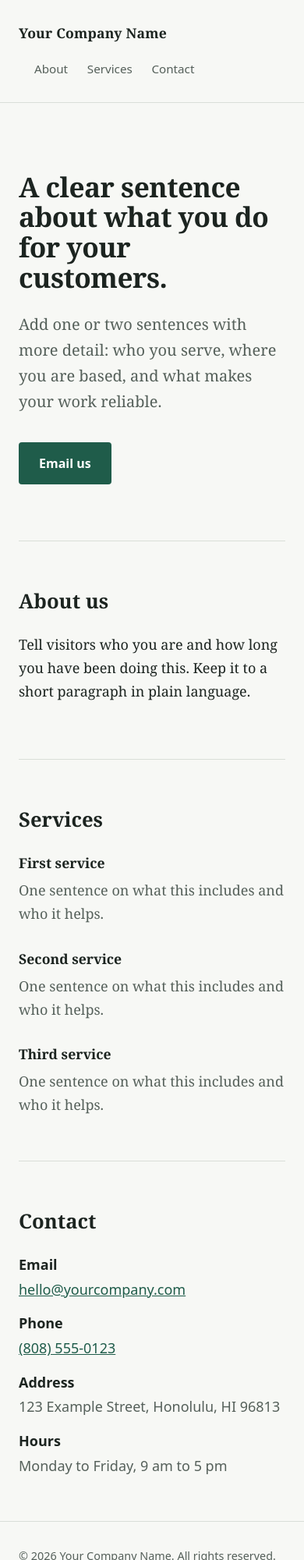
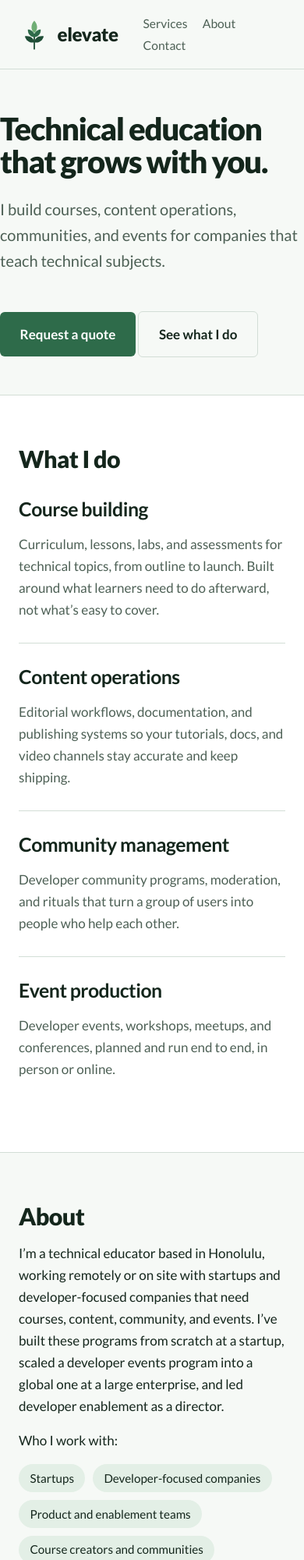
Before and after one commit to vjwang/elevate-us-site, a plain HTML site: page index.html in a window 390 px wide. Shown: the top 2000 px of the page at 78% size. Drawn offline with Linux system fonts and the light colour scheme.

Commit message:
Revise index.html for branding and content updates
Updated page title, description, and styles for improved branding and responsiveness. Enhanced content structure and added new sections for services and contact.

```diff
--- a/index.html
+++ b/index.html
@@ -2,145 +2,169 @@
 <html lang="en">
 <head>
 <meta charset="utf-8">
-<meta name="viewport" content="width=device-width, initial-scale=1">
-<!-- EDIT: page title and description (shown in Google results and browser tabs) -->
-<title>Elevate Us, LLC</title>
-<meta name="description" content="Courses, content, and community, built by someone who’s done it.">
+<meta name="viewport" content="width=device-width, initial-scale=1, viewport-fit=cover">
+<title>elevate · Technical education</title>
+<meta name="description" content="Technical education that grows with you. Courses, content operations, community, and events for developer-focused companies. Based in San Francisco, remote or on site.">
+<link rel="preconnect" href="https://fonts.googleapis.com">
+<link rel="preconnect" href="https://fonts.gstatic.com" crossorigin>
+<link href="https://fonts.googleapis.com/css2?family=Lato:wght@400;700;900&display=swap" rel="stylesheet">
 <style>
-  :root {
-    --bg: #f7f8f5;
-    --ink: #1c2420;
-    --muted: #55605a;
-    --accent: #1f5c4a;
-    --accent-ink: #ffffff;
-    --line: #d9ded8;
+:root{
+  --bg:#f6f9f6; --surface:#ffffff; --ink:#14261c; --muted:#4d6055;
+  --line:#d3ded6; --accent:#2e6b4a; --accent-ink:#ffffff; --tint:#e3efe6;
+  --m1:#1f4d36; --m2:#2e6b4a; --m3:#6fae75;
+  box-sizing:border-box;
+  padding-top:env(safe-area-inset-top,0px);
+  padding-bottom:env(safe-area-inset-bottom,0px);
 }
-  @media (prefers-color-scheme: dark) {
-    :root {
-      --bg: #121815;
-      --ink: #eef1ed;
-      --muted: #a2ada6;
-      --accent: #6fcfae;
-      --accent-ink: #0d1a14;
-      --line: #2a342e;
+@media (prefers-color-scheme: dark){
+  :root:not([data-theme="light"]){
+    --bg:#0f1a14; --surface:#15231b; --ink:#e6f1e9; --muted:#9db3a4;
+    --line:#28392f; --accent:#6fae75; --accent-ink:#0f1a14; --tint:#18301f;
+    --m1:#3e8a5c; --m2:#5ba877; --m3:#8fd0a0;
   }
 }
-  * { box-sizing: border-box; }
-  html { scroll-behavior: smooth; }
-  body {
-    margin: 0;
-    background: var(--bg);
-    color: var(--ink);
-    font-family: Georgia, "Iowan Old Style", "Times New Roman", serif;
-    line-height: 1.65;
-    font-size: 18px;
+:root[data-theme="dark"]{
+  --bg:#0f1a14; --surface:#15231b; --ink:#e6f1e9; --muted:#9db3a4;
+  --line:#28392f; --accent:#6fae75; --accent-ink:#0f1a14; --tint:#18301f;
+  --m1:#3e8a5c; --m2:#5ba877; --m3:#8fd0a0;
 }
-  .wrap { max-width: 720px; margin: 0 auto; padding: 0 24px; }
-  header { padding: 28px 0; border-bottom: 1px solid var(--line); }
-  header .wrap { display: flex; justify-content: space-between; align-items: center; gap: 16px; flex-wrap: wrap; }
-  .brand { font-weight: 700; font-size: 1.1rem; letter-spacing: 0.01em; }
-  nav a { margin-left: 20px; color: var(--muted); text-decoration: none; font-family: system-ui, sans-serif; font-size: 0.95rem; }
-  nav a:hover { color: var(--ink); }
-  a:focus-visible, .button:focus-visible { outline: 3px solid var(--accent); outline-offset: 3px; }
-
-  .hero { padding: 88px 0 72px; }
-  h1 { font-size: clamp(2.2rem, 6vw, 3.4rem); line-height: 1.1; margin: 0 0 24px; letter-spacing: -0.015em; }
-  .lead { font-size: 1.25rem; color: var(--muted); max-width: 34em; margin: 0 0 36px; }
-  .button {
-    display: inline-block; background: var(--accent); color: var(--accent-ink);
-    padding: 14px 26px; border-radius: 4px; text-decoration: none;
-    font-family: system-ui, sans-serif; font-weight: 600; font-size: 1rem;
+html{scroll-padding-top:env(safe-area-inset-top,0px);scroll-behavior:smooth}
+*{box-sizing:border-box}
+body{
+  margin:0;background:var(--bg);color:var(--ink);
+  font-family:Lato,"Helvetica Neue",Arial,sans-serif;
+  font-size:1.0625rem;line-height:1.65;
 }
-  .button:hover { filter: brightness(1.08); }
-
-  section { padding: 56px 0; border-top: 1px solid var(--line); }
-  h2 { font-size: 1.6rem; margin: 0 0 20px; }
-  h3 { font-size: 1.1rem; margin: 0 0 6px; }
-  p { margin: 0 0 16px; }
-  .services { display: grid; gap: 28px; }
-  .services p { color: var(--muted); margin: 0; }
-  dl { margin: 0; font-family: system-ui, sans-serif; }
-  dt { font-weight: 600; margin-top: 14px; }
-  dd { margin: 2px 0 0; color: var(--muted); }
-  dd a { color: var(--accent); }
-  footer { padding: 32px 0 48px; border-top: 1px solid var(--line); color: var(--muted); font-family: system-ui, sans-serif; font-size: 0.9rem; }
+a{color:inherit}
+:focus-visible{outline:3px solid var(--accent);outline-offset:3px;border-radius:2px}
+.wrap{max-width:960px;margin:0 auto;padding:0 1.5rem}
+header{padding:1rem 0;border-bottom:1px solid var(--line)}
+header .wrap{display:flex;justify-content:space-between;align-items:center;gap:1rem}
+.brand{display:flex;align-items:center;gap:.6rem;font-weight:900;font-size:1.5rem;letter-spacing:-.02em;text-decoration:none}
+.logo .s1{stroke:var(--m1)} .logo .f1{fill:var(--m1)} .logo .f2{fill:var(--m2)} .logo .f3{fill:var(--m3)}
+nav a{margin-left:1.5rem;text-decoration:none;color:var(--muted);font-size:.975rem}
+nav a:hover{color:var(--ink)}
+.hero{padding:5.5rem 0 4.5rem}
+h1{
+  font-size:clamp(2.5rem,6.5vw,4.5rem);line-height:1.04;letter-spacing:-.035em;
+  margin:0 0 1.5rem;font-weight:900;max-width:15ch;
+}
+.lede{font-size:1.25rem;color:var(--muted);max-width:50ch;margin:0 0 2.25rem}
+.btn{
+  display:inline-block;background:var(--accent);color:var(--accent-ink);
+  padding:.9rem 1.6rem;border-radius:6px;font-weight:700;text-decoration:none;
+}
+.btn:hover{filter:brightness(1.1)}
+.btn.ghost{background:transparent;color:var(--ink);border:1px solid var(--line);margin-left:.75rem}
+h2{font-size:1.9rem;letter-spacing:-.02em;margin:0 0 2rem;line-height:1.15;font-weight:900}
+section{padding:4rem 0}
+.services{background:var(--surface);border-top:1px solid var(--line);border-bottom:1px solid var(--line)}
+.row{
+  display:grid;grid-template-columns:minmax(0,1fr) minmax(0,1.5fr);gap:1rem 3rem;
+  padding:1.75rem 0;border-top:1px solid var(--line);
+}
+.row:first-of-type{border-top:0;padding-top:0}
+.row h3{margin:0;font-size:1.55rem;letter-spacing:-.02em;line-height:1.2;font-weight:700}
+.row p{margin:0;color:var(--muted);max-width:56ch}
+.about{display:grid;grid-template-columns:minmax(0,1fr) minmax(0,1.5fr);gap:1rem 3rem}
+.about h2{margin:0}
+.about p{margin:0 0 1rem;max-width:60ch}
+.audience{margin:0;padding:0;list-style:none;display:flex;flex-wrap:wrap;gap:.6rem}
+.audience li{background:var(--tint);padding:.35rem .9rem;border-radius:999px;font-size:.95rem}
+.contact{background:var(--tint)}
+.contact .box{max-width:620px}
+.contact p{color:var(--muted);margin:0 0 1.75rem}
+footer{padding:2rem 0;color:var(--muted);font-size:.9rem}
+@media (max-width:700px){
+  .row,.about{grid-template-columns:1fr}
+  nav a{margin-left:1rem}
+  .hero{padding:3.5rem 0 3rem}
+  .btn.ghost{margin:.75rem 0 0}
+}
 </style>
 </head>
 <body>
-
 <header>
   <div class="wrap">
-    <!-- EDIT: company name -->
-    <div class="brand">Your Company Name</div>
-    <nav>
+    <a class="brand" href="#top">
+      <svg class="logo" viewBox="14 10 172 176" width="40" height="40" aria-hidden="true">
+        <path d="M100 180 L100 96" class="s1" stroke-width="8" stroke-linecap="round" fill="none"/>
+        <path d="M0 0 C20 -14 20 -46 0 -66 C-20 -46 -20 -14 0 0 Z" class="f1" transform="translate(100 142) rotate(-58) scale(.95)"/>
+        <path d="M0 0 C20 -14 20 -46 0 -66 C-20 -46 -20 -14 0 0 Z" class="f1" transform="translate(100 142) rotate(58) scale(.95)"/>
+        <path d="M0 0 C20 -14 20 -46 0 -66 C-20 -46 -20 -14 0 0 Z" class="f2" transform="translate(100 114) rotate(-40) scale(.85)"/>
+        <path d="M0 0 C20 -14 20 -46 0 -66 C-20 -46 -20 -14 0 0 Z" class="f2" transform="translate(100 114) rotate(40) scale(.85)"/>
+        <path d="M0 0 C20 -14 20 -46 0 -66 C-20 -46 -20 -14 0 0 Z" class="f3" transform="translate(100 90) scale(1.05)"/>
+      </svg>
+      elevate
+    </a>
+    <nav aria-label="Main">
+      <a href="#work">Services</a>
       <a href="#about">About</a>
-      <a href="#services">Services</a>
       <a href="#contact">Contact</a>
     </nav>
   </div>
 </header>
 
-<main>
-  <div class="wrap">
-
-    <div class="hero">
-      <!-- EDIT: headline and intro -->
-      <h1>A clear sentence about what you do for your customers.</h1>
-      <p class="lead">Add one or two sentences with more detail: who you serve, where you are based, and what makes your work reliable.</p>
-      <!-- EDIT: replace with your email address -->
-      <a class="button" href="mailto:hello@yourcompany.com">Email us</a>
+<main id="top">
+  <div class="wrap hero">
+    <h1>Technical education that grows with you.</h1>
+    <p class="lede">I build courses, content operations, communities, and events for companies that teach technical subjects.</p>
+    <a class="btn" href="mailto:hello@example.com?subject=Quote%20request">Request a quote</a>
+    <a class="btn ghost" href="#work">See what I do</a>
   </div>
 
-    <section id="about">
-      <h2>About us</h2>
-      <!-- EDIT: a short paragraph about the company -->
-      <p>Tell visitors who you are and how long you have been doing this. Keep it to a short paragraph in plain language.</p>
-    </section>
-
-    <section id="services">
-      <h2>Services</h2>
-      <div class="services">
-        <!-- EDIT: replace with your real services; copy a block to add more, delete one to remove -->
-        <div>
-          <h3>First service</h3>
-          <p>One sentence on what this includes and who it helps.</p>
+  <section class="services" id="work">
+    <div class="wrap">
+      <h2>What I do</h2>
+      <div class="row">
+        <h3>Course building</h3>
+        <p>Curriculum, lessons, labs, and assessments for technical topics, from outline to launch. Built around what learners need to do afterward, not what’s easy to cover.</p>
       </div>
-        <div>
-          <h3>Second service</h3>
-          <p>One sentence on what this includes and who it helps.</p>
+      <div class="row">
+        <h3>Content operations</h3>
+        <p>Editorial workflows, documentation, and publishing systems so your tutorials, docs, and video channels stay accurate and keep shipping.</p>
       </div>
-        <div>
-          <h3>Third service</h3>
-          <p>One sentence on what this includes and who it helps.</p>
+      <div class="row">
+        <h3>Community management</h3>
+        <p>Developer community programs, moderation, and rituals that turn a group of users into people who help each other.</p>
+      </div>
+      <div class="row">
+        <h3>Event production</h3>
+        <p>Developer events, workshops, meetups, and conferences, planned and run end to end, in person or online.</p>
       </div>
     </div>
   </section>
 
-    <section id="contact">
-      <h2>Contact</h2>
-      <!-- EDIT: replace with your real details; delete any line you don't need -->
-      <dl>
-        <dt>Email</dt>
-        <dd><a href="mailto:hello@yourcompany.com">hello@yourcompany.com</a></dd>
-        <dt>Phone</dt>
-        <dd><a href="tel:+18085550123">(808) 555-0123</a></dd>
-        <dt>Address</dt>
-        <dd>123 Example Street, Honolulu, HI 96813</dd>
-        <dt>Hours</dt>
-        <dd>Monday to Friday, 9 am to 5 pm</dd>
-      </dl>
+  <section id="about">
+    <div class="wrap about">
+      <h2>About</h2>
+      <div>
+        <p>I’m a technical educator based in Honolulu, working remotely or on site with startups and developer-focused companies that need courses, content, community, and events. I’ve built these programs from scratch at a startup, scaled a developer events program into a global one at a large enterprise, and led developer enablement as a director.</p>
+        <p>Who I work with:</p>
+        <ul class="audience">
+          <li>Startups</li>
+          <li>Developer-focused companies</li>
+          <li>Product and enablement teams</li>
+          <li>Course creators and communities</li>
+        </ul>
+      </div>
+    </div>
   </section>
 
+  <section class="contact" id="contact">
+    <div class="wrap">
+      <div class="box">
+        <h2>Tell me about your project</h2>
+        <p>Share what you’re building, who it’s for, and your timeline. I’ll reply with questions and a quote.</p>
+        <a class="btn" href="mailto:hello@example.com?subject=Quote%20request">Email hello@example.com</a>
       </div>
+    </div>
+  </section>
 </main>
 
 <footer>
-  <div class="wrap">
-    <!-- EDIT: company name; the year is filled in automatically -->
-    &copy; <span id="year"></span> Your Company Name. All rights reserved.
-  </div>
+  <div class="wrap">© 2026 elevate. San Francisco, remote or on site.</div>
 </footer>
-
-<script>document.getElementById("year").textContent = new Date().getFullYear();</script>
 </body>
 </html>
```
Lines whose indentation alone changed are shown as unchanged.
